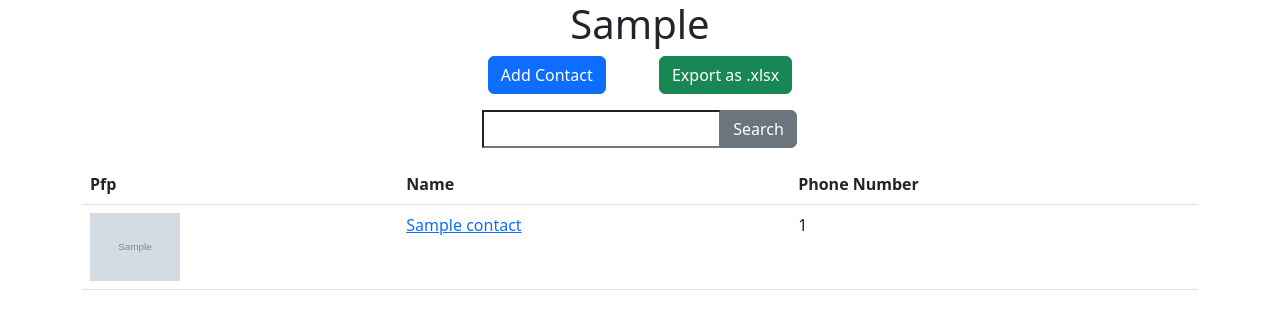
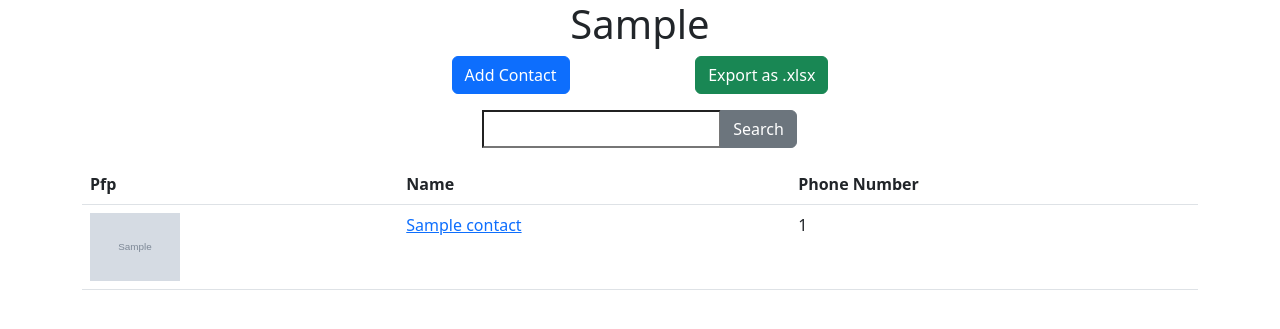
Before and after one commit to graphiert/contact-app, a Django app: template contact/templates/contact/index.html in a window 1280 px wide. Shown: the top 329 px of the page. Run offline with Django 4.2, Linux system fonts and the light colour scheme; the template is opened without the code that fills it: most values are stand-ins (such as "Sample title", 1, 10 or a date in 2020); grey boxes marked "Sample" are stand-in pictures; some libraries are stand-ins or nearby versions.

Commit message:
Template improvement

```diff
--- a/contact/templates/contact/add.html
+++ b/contact/templates/contact/add.html
@@ -3,7 +3,7 @@
 {% block content %}
 
   <div class="row d-flex justify-content-center">
-    <div class="col-md-4">
+    <div class="col-md-6">
 
       <form action="" method="post" enctype="multipart/form-data">
         {% csrf_token %}
--- a/contact/templates/contact/edit.html
+++ b/contact/templates/contact/edit.html
@@ -3,7 +3,7 @@
 {% block content %}
 
   <div class="row d-flex justify-content-center">
-    <div class="col-md-4">
+    <div class="col-md-6">
 
   <form action="" method="post"  enctype="multipart/form-data">
     {% csrf_token %}
@@ -12,8 +12,8 @@
 
     </table>
     <button ="submit" class="btn btn-primary">Submit</button>
+    <button type="button" class="btn btn-danger" data-bs-toggle="modal" data-bs-target="#delete-{{ contact.id }}">Delete</button>
     <a class="btn btn-secondary" href="{% url 'contact:index' %}">Back</a>
-    <button type="button" class="btn btn-danger" data-bs-toggle="modal" data-bs-target="#delete-{{ contact.id }}">Delete</button>
   </form>
   </div></div>
 
--- a/contact/templates/contact/index.html
+++ b/contact/templates/contact/index.html
@@ -4,7 +4,7 @@
 
   <div class="row d-flex justify-content-center">
 
-    <div class="col-md-4">
+    <div class="col-md-6">
 
       <div class="d-flex justify-content-evenly">
         <a href="{% url 'contact:add' %}" class="btn btn-primary">Add Contact</a>
--- a/templates/registration/login.html
+++ b/templates/registration/login.html
@@ -6,7 +6,7 @@
   {% endif %}
 
   <div class="row d-flex justify-content-center">
-    <div class="col-md-4">
+    <div class="col-md-6">
   <form action="" method="post">
     {% csrf_token %}
     <table>
```
